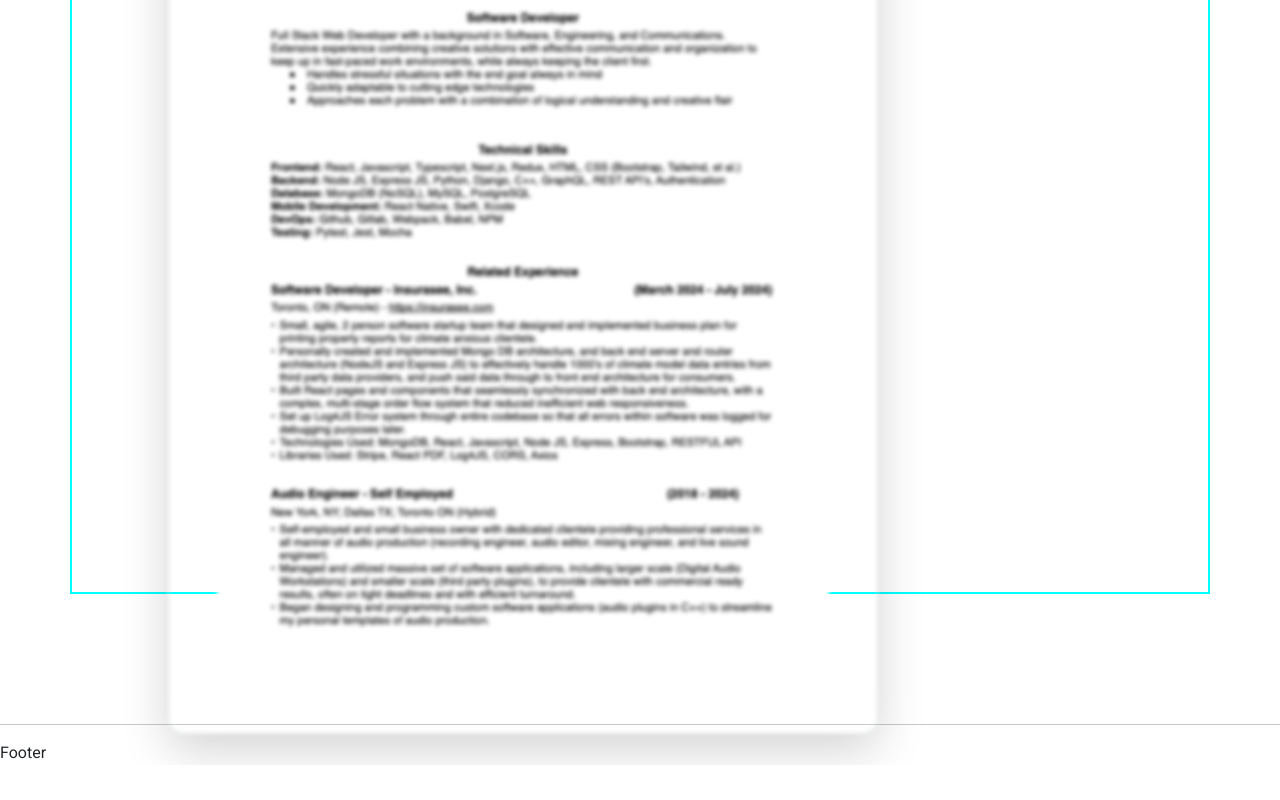
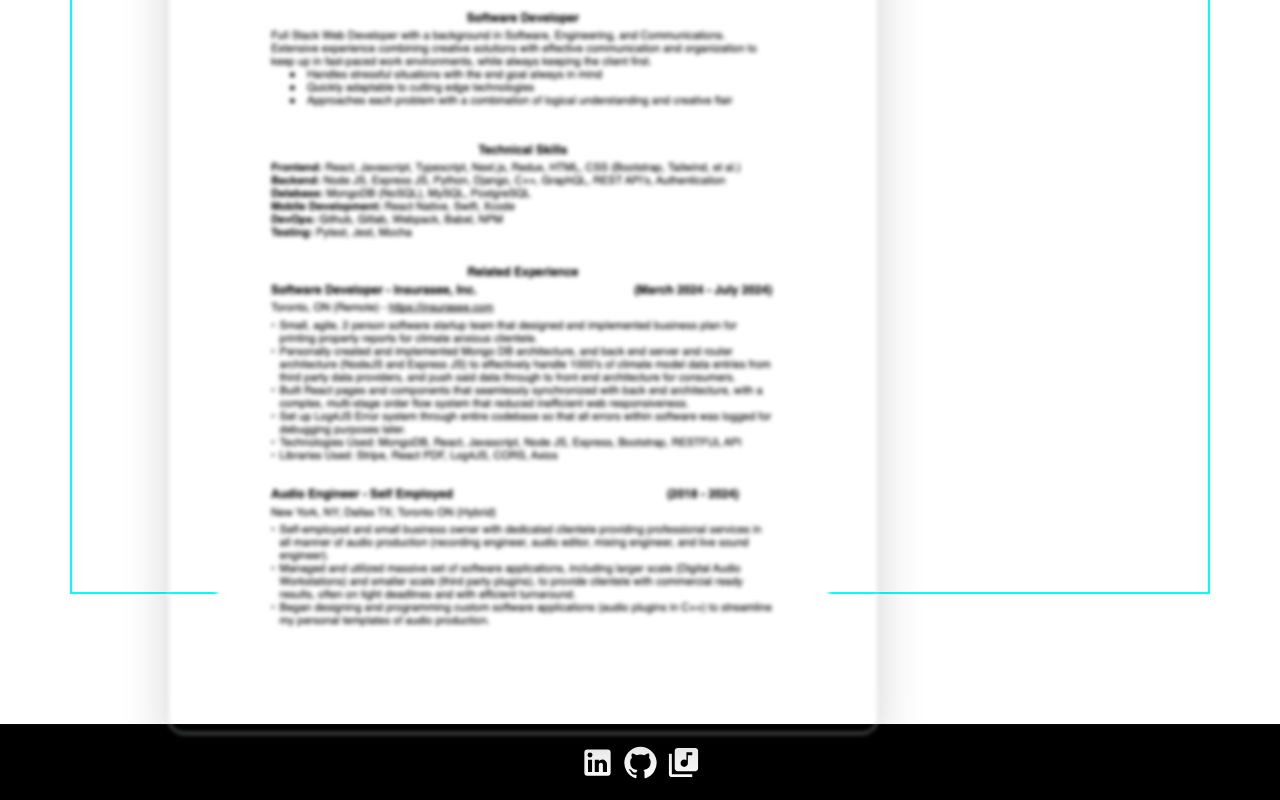
Before and after one commit to morgs999/my-portfolio, a React (Vite) app: page /resume in a window 1280 px wide. Shown: the part 366-1166 px from the top of the page. Before the commit the page ends 1131 px from the top, so only its background shows below. Built offline with nearby package versions, Linux system fonts and the light colour scheme.

Commit message:
footer
added icons, links,  and small hover animation to footer

```diff
--- a/app.css
+++ b/app.css
@@ -46,3 +46,9 @@
     opacity: 1;
     z-index: 1;
 }
+
+#footerIcon:hover {
+    font-size: 350%;
+    padding-bottom: 10px;
+    transition: font-size 0.2s;
+}
--- a/src/components/Footer.jsx
+++ b/src/components/Footer.jsx
@@ -1,8 +1,22 @@
+import LinkedInIcon from '@mui/icons-material/LinkedIn';
+import GitHubIcon from '@mui/icons-material/GitHub';
+import LibraryMusicIcon from '@mui/icons-material/LibraryMusic';
+
 export default function Footer() {
     return (
-        <div>
+        <div className='bg-black pb-3'>
             <hr></hr>
-            Footer
+            <div container className='d-flex justify-content-center'>
+                <a href='https://linkedin.com/in/morgandclarke' target='_blank' rel='noreferrer'>
+                    <LinkedInIcon id='footerIcon' className='text-white m-1' fontSize='large' />
+                </a>
+                <a href='https://github.com/morgs999' target='_blank' rel='noreferrer'>
+                    <GitHubIcon id='footerIcon' className='text-white m-1' fontSize='large' />
+                </a>
+                <a href='https://open.spotify.com/artist/3B9orqUJOAa42fvR0TqtP5?si=5TZtj9bgTeiCyTmJxiflfQ' target='_blank' rel='noreferrer'>
+                    <LibraryMusicIcon id='footerIcon' className='text-white m-1' fontSize='large' />
+                </a>
+            </div>
         </div>
     )
 };
--- a/src/pages/Resume.jsx
+++ b/src/pages/Resume.jsx
@@ -2,11 +2,11 @@ export default function Resume() {
     return (
         <>
             <div id='resume' className="container p-5">
-                <a href='/pdfs/resume.pdf' download='resume.pdf'>
+                <a href='/pdfs/Morgan_Clarke_Resume.pdf' download='Morgan_Clarke_Resume.pdf'>
+                    <h3 id="resumeText">Download My Resume</h3>
                     <img id='resumePic' src='/pngs/resume.png' alt='Morgan Clarke Resume' className='border rounded-4 shadow-lg p-5 m-5' />
                 </a>
-                <h3 id="resumeText">Download My Resume</h3>
             </div>
         </>
     )
-}
+};
```
